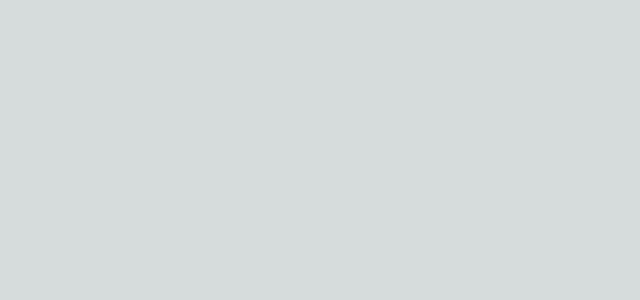
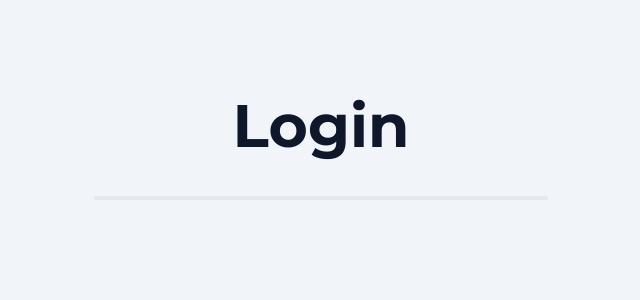
Before and after one commit to NotVeryAsh/Headless-Auth, a Next.js app in the folder frontend/: page /login in a window 1280 px wide. Shown: the top 300 px of the page, without its empty margins (319-959 px from the left). Built offline with nearby package versions, Linux system fonts and the light colour scheme.

Commit message:
add dynamic routes and folder organising for auth pages

```diff
--- /dev/null
+++ b/frontend/src/app/(auth)/login/page.tsx
@@ -0,0 +1,17 @@
+function Login() {
+
+    // TODO Add a form with inputs for email and password
+    // TODO Make the form a component - this might need to be a Client Component so we can UseState to determine when the form is being submitted
+    // - to prevent the user from spamming the form
+    // TODO Make the individual form elements individual components
+    // TODO Any of the components that require state such as input should be Client Components and use the 'use client' directive
+
+    return (
+        <>
+            <h1 className="text-6xl font-bold text-slate-900">Login</h1>
+            <hr className="w-5/12 h-1 bg-gray-200 rounded"></hr>
+        </>
+    );
+}
+
+export default Login;
--- /dev/null
+++ b/frontend/src/app/(auth)/register/page.tsx
@@ -0,0 +1,11 @@
+function Register() {
+
+    return (
+        <>
+            <h1 className="text-6xl font-bold text-slate-900">Login</h1>
+            <hr className="w-5/12 h-1 bg-gray-200 rounded"></hr>
+        </>
+    );
+}
+
+export default Register;
--- a/frontend/src/app/globals.css
+++ b/frontend/src/app/globals.css
@@ -1,27 +1,3 @@
 @tailwind base;
 @tailwind components;
 @tailwind utilities;
-
-:root {
-  --foreground-rgb: 0, 0, 0;
-  --background-start-rgb: 214, 219, 220;
-  --background-end-rgb: 255, 255, 255;
-}
-
-@media (prefers-color-scheme: dark) {
-  :root {
-    --foreground-rgb: 255, 255, 255;
-    --background-start-rgb: 0, 0, 0;
-    --background-end-rgb: 0, 0, 0;
-  }
-}
-
-body {
-  color: rgb(var(--foreground-rgb));
-  background: linear-gradient(
-      to bottom,
-      transparent,
-      rgb(var(--background-end-rgb))
-    )
-    rgb(var(--background-start-rgb));
-}
--- a/frontend/src/app/layout.tsx
+++ b/frontend/src/app/layout.tsx
@@ -1,12 +1,13 @@
 import type { Metadata } from 'next'
-import { Inter } from 'next/font/google'
+import { Montserrat } from 'next/font/google'
 import './globals.css'
+import React from "react";
 
-const inter = Inter({ subsets: ['latin'] })
+const montserrat = Montserrat({ subsets: ['latin'] })
 
 export const metadata: Metadata = {
-  title: 'Create Next App',
-  description: 'Generated by create next app',
+  title: 'Headless Auth',
+  description: 'A simple headless authentication app',
 }
 
 export default function RootLayout({
@@ -16,7 +17,11 @@ export default function RootLayout({
 }) {
   return (
     <html lang="en">
-      <body className={inter.className}>{children}</body>
+      <body className={montserrat.className + " flex min-h-screen flex-col items-center justify-between p-24 bg-slate-100"}>
+        <main className="flex flex-col items-center justify-center space-y-10 w-full">
+          {children}
+        </main>
+      </body>
     </html>
   )
 }
--- a/frontend/src/app/login/page.tsx
+++ /dev/null
@@ -1,3 +0,0 @@
-export default function Login() {
-
-}
--- a/frontend/src/app/page.tsx
+++ b/frontend/src/app/page.tsx
@@ -2,16 +2,12 @@ import Link from "next/link";
 
 export default function Home() {
   return (
-    <main className="flex min-h-screen flex-col items-center justify-between p-24 bg-slate-100">
-        <div className="flex flex-col items-center justify-center space-y-10">
-            <h1 className="text-6xl font-bold text-slate-900">Simple auth project</h1>
-            <p className="text-2xl text-slate-600">with TypeScript</p>
-            <Link href={"login"}>
-                <button className="bg-blue-500 hover:bg-blue-700 text-white font-bold py-2 px-4 rounded">
-                    Get Started
-                </button>
-            </Link>
-        </div>
+    <main className="flex flex-col items-center justify-center space-y-10">
+        <h1 className="text-6xl font-bold text-slate-900">Simple auth project</h1>
+        <p className="text-2xl text-slate-600">with Next.js and Laravel</p>
+        <Link href={"login"} className="bg-blue-500 hover:bg-blue-700 text-white font-bold py-2 px-4 rounded">
+            Get Started
+        </Link>
     </main>
   )
 }
--- /dev/null
+++ b/frontend/src/app/products/page.tsx
@@ -0,0 +1,10 @@
+import React from "react";
+
+export default function ProductsHomePage() {
+    return (
+        <>
+            <h1 className="text-6xl font-bold text-slate-900">Products</h1>
+            <hr className="w-5/12 h-1 bg-gray-200 rounded"></hr>
+        </>
+    );
+}
--- /dev/null
+++ b/frontend/src/app/products/product/page.tsx
@@ -0,0 +1,12 @@
+import React from "react";
+
+// TODO use generateStaticParams to generate the params for this page
+
+export default function ProductsHomePage({params}: { params: { product: string } }) {
+    return (
+        <>
+            <h1 className="text-6xl font-bold text-slate-900">{params.product}</h1>
+            <hr className="w-5/12 h-1 bg-gray-200 rounded"></hr>
+        </>
+    );
+}
```
